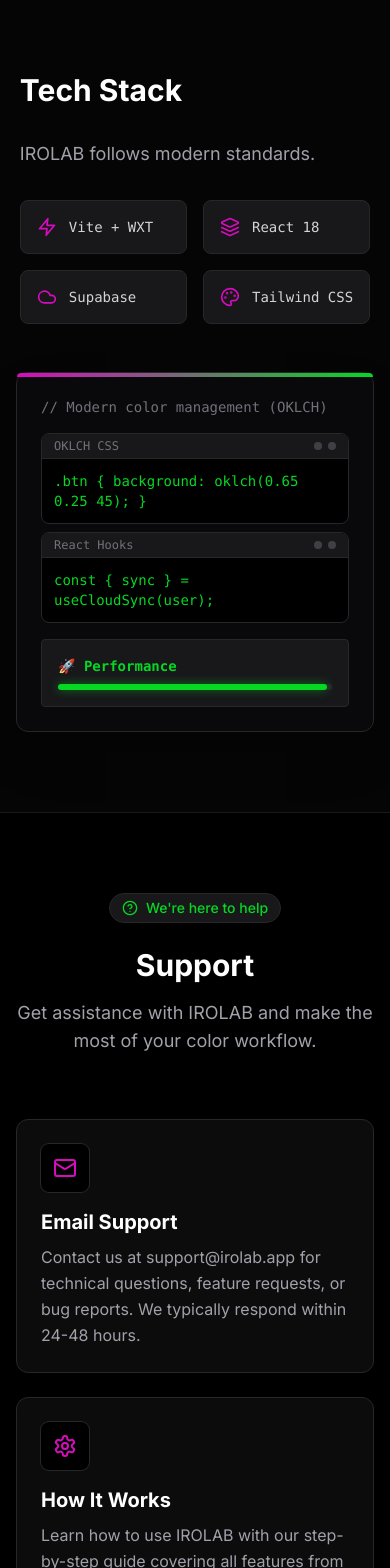
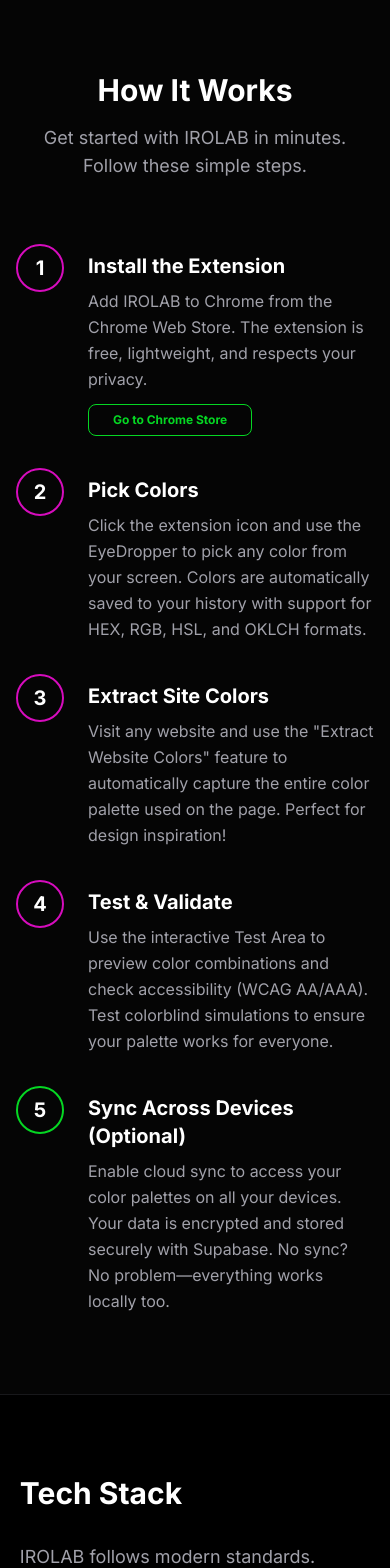
Before and after one commit to Damziable-apps/Irolab-webpage, a React (Vite) app: page / in a window 390 px wide. Shown: the part 3960-5528 px from the top of the page. Built offline with nearby package versions, Linux system fonts and the light colour scheme.

Commit message:
Add "How It Works" section to LandingPage in App.jsx, providing a step-by-step guide for users. Updated navigation links and improved styling for the Tech section.

```diff
--- a/src/App.jsx
+++ b/src/App.jsx
@@ -299,6 +299,7 @@ export default function LandingPage() {
           <div className="hidden md:flex items-center gap-8 text-sm font-medium text-zinc-400">
             <a href="#features" className="hover:text-white transition-colors">Features</a>
             <a href="#gallery" className="hover:text-white transition-colors">Overview</a>
+            <a href="#how-it-works" className="hover:text-white transition-colors">How It Works</a>
             <a href="#tech" className="hover:text-white transition-colors">Tech</a>
             <a href="#support" className="hover:text-white transition-colors">Support</a>
             <a href="#privacy" className="hover:text-white transition-colors">Privacy</a>
@@ -526,8 +527,97 @@ export default function LandingPage() {
         </div>
       </section>
 
+      {/* How It Works Section */}
+      <section id="how-it-works" className="py-20 bg-[#050505] border-t border-zinc-900">
+        <div className="container mx-auto px-4 md:px-6">
+          <div className="text-center max-w-3xl mx-auto mb-16">
+            <h2 className="text-3xl md:text-4xl font-bold text-white mb-4">How It Works</h2>
+            <p className="text-zinc-400 text-lg">Get started with IROLAB in minutes. Follow these simple steps.</p>
+          </div>
+
+          <div className="max-w-4xl mx-auto space-y-8">
+
+            {/* Step 1 */}
+            <div className="flex gap-6 items-start group">
+              <div className="flex-shrink-0 w-12 h-12 rounded-full flex items-center justify-center text-white font-bold text-xl border-2 transition-all duration-300"
+                   style={{ borderColor: COLORS.magenta, backgroundColor: 'transparent' }}>
+                1
+              </div>
+              <div className="flex-1 pt-2">
+                <h3 className="text-xl font-bold text-white mb-2 group-hover:text-[#d60cbd] transition-colors">Install the Extension</h3>
+                <p className="text-zinc-400 leading-relaxed mb-3">
+                  Add IROLAB to Chrome from the Chrome Web Store. The extension is free, lightweight, and respects your privacy.
+                </p>
+                <a href="https://chromewebstore.google.com/detail/biopihomjliklkkenjijbahopjeefmle" target="_blank" rel="noreferrer">
+                  <Button variant="outline" className="text-xs py-2 px-4 h-8">
+                    Go to Chrome Store
+                  </Button>
+                </a>
+              </div>
+            </div>
+
+            {/* Step 2 */}
+            <div className="flex gap-6 items-start group">
+              <div className="flex-shrink-0 w-12 h-12 rounded-full flex items-center justify-center text-white font-bold text-xl border-2 transition-all duration-300"
+                   style={{ borderColor: COLORS.magenta, backgroundColor: 'transparent' }}>
+                2
+              </div>
+              <div className="flex-1 pt-2">
+                <h3 className="text-xl font-bold text-white mb-2 group-hover:text-[#d60cbd] transition-colors">Pick Colors</h3>
+                <p className="text-zinc-400 leading-relaxed">
+                  Click the extension icon and use the EyeDropper to pick any color from your screen. Colors are automatically saved to your history with support for HEX, RGB, HSL, and OKLCH formats.
+                </p>
+              </div>
+            </div>
+
+            {/* Step 3 */}
+            <div className="flex gap-6 items-start group">
+              <div className="flex-shrink-0 w-12 h-12 rounded-full flex items-center justify-center text-white font-bold text-xl border-2 transition-all duration-300"
+                   style={{ borderColor: COLORS.magenta, backgroundColor: 'transparent' }}>
+                3
+              </div>
+              <div className="flex-1 pt-2">
+                <h3 className="text-xl font-bold text-white mb-2 group-hover:text-[#d60cbd] transition-colors">Extract Site Colors</h3>
+                <p className="text-zinc-400 leading-relaxed">
+                  Visit any website and use the "Extract Website Colors" feature to automatically capture the entire color palette used on the page. Perfect for design inspiration!
+                </p>
+              </div>
+            </div>
+
+            {/* Step 4 */}
+            <div className="flex gap-6 items-start group">
+              <div className="flex-shrink-0 w-12 h-12 rounded-full flex items-center justify-center text-white font-bold text-xl border-2 transition-all duration-300"
+                   style={{ borderColor: COLORS.magenta, backgroundColor: 'transparent' }}>
+                4
+              </div>
+              <div className="flex-1 pt-2">
+                <h3 className="text-xl font-bold text-white mb-2 group-hover:text-[#d60cbd] transition-colors">Test & Validate</h3>
+                <p className="text-zinc-400 leading-relaxed">
+                  Use the interactive Test Area to preview color combinations and check accessibility (WCAG AA/AAA). Test colorblind simulations to ensure your palette works for everyone.
+                </p>
+              </div>
+            </div>
+
+            {/* Step 5 */}
+            <div className="flex gap-6 items-start group">
+              <div className="flex-shrink-0 w-12 h-12 rounded-full flex items-center justify-center text-white font-bold text-xl border-2 transition-all duration-300"
+                   style={{ borderColor: COLORS.green, backgroundColor: 'transparent' }}>
+                5
+              </div>
+              <div className="flex-1 pt-2">
+                <h3 className="text-xl font-bold text-white mb-2 group-hover:text-[#05d723] transition-colors">Sync Across Devices (Optional)</h3>
+                <p className="text-zinc-400 leading-relaxed">
+                  Enable cloud sync to access your color palettes on all your devices. Your data is encrypted and stored securely with Supabase. No sync? No problem—everything works locally too.
+                </p>
+              </div>
+            </div>
+
+          </div>
+        </div>
+      </section>
+
       {/* Tech Stack */}
-      <section id="tech" className="py-20 overflow-hidden relative border-t border-zinc-900 bg-[#050505]">
+      <section id="tech" className="py-20 overflow-hidden relative border-t border-zinc-900 bg-black">
         <div className="container mx-auto px-4 md:px-6">
           <div className="flex flex-col md:flex-row gap-12 items-center">
 
@@ -598,11 +688,13 @@ export default function LandingPage() {
                 title="Email Support"
                 description="Contact us at support@irolab.app for technical questions, feature requests, or bug reports. We typically respond within 24-48 hours."
               />
-              <FeatureCard
-                icon={Settings}
-                title="How It Works"
-                description="Learn how to use IROLAB with our step-by-step guide covering all features from color picking to cloud sync."
-              />
+              <a href="#how-it-works" className="block">
+                <FeatureCard
+                  icon={Settings}
+                  title="How It Works"
+                  description="Learn how to use IROLAB with our step-by-step guide covering all features from color picking to cloud sync."
+                />
+              </a>
             </div>
 
             <div className="mt-12 text-center">
```
